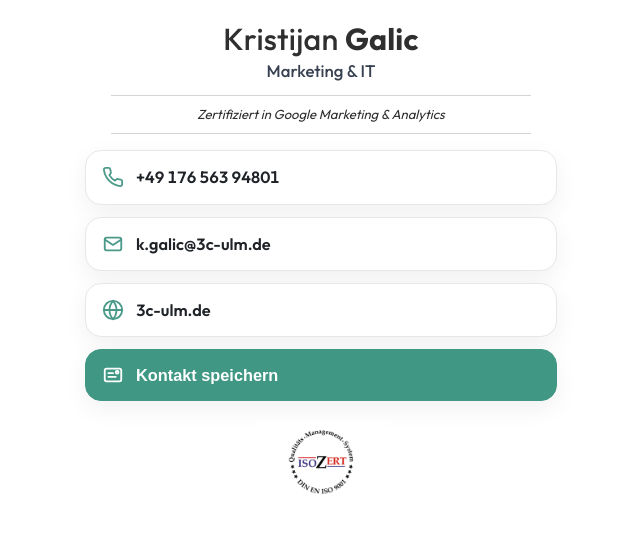
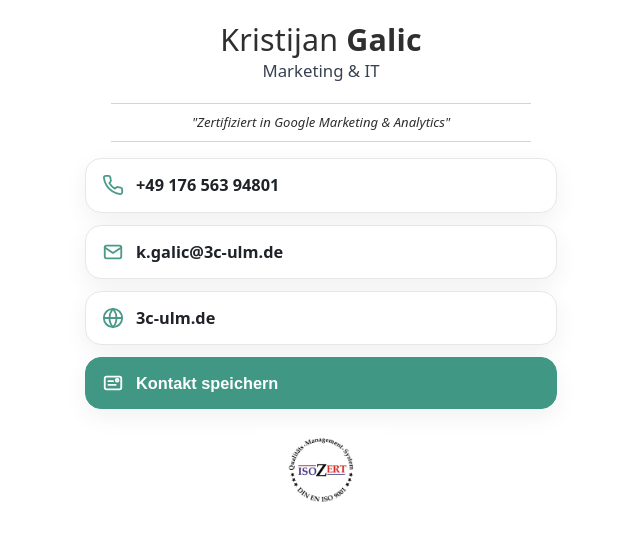
Before and after one commit to 3C-Web/k.galic, a plain HTML site: page index.html in a window 1280 px wide. Shown: the part 198-738 px from the top of the page, without its empty margins (319-959 px from the left). Drawn offline with Linux system fonts and the light colour scheme.

Commit message:
Update index.html

```diff
--- a/index.html
+++ b/index.html
@@ -5,7 +5,7 @@
   <meta name="viewport" content="width=device-width,initial-scale=1" />
   <title>Kristijan Galic – Car Competence Center</title>
 
-  <!-- Google Fonts: Outfit -->
+  <!-- ✅ Google Fonts: Outfit (same as perfect code) -->
   <link href="https://fonts.googleapis.com/css2?family=Outfit:wght@400;500;600;700&display=swap" rel="stylesheet">
 
   <style>
@@ -35,41 +35,107 @@
       padding-top:15px;
       background:var(--bg);
       color:var(--fg);
-      font-family:"Outfit", system-ui, -apple-system, "Segoe UI", Roboto, Arial, sans-serif;
+      /* ✅ match perfect code: use Urbanist here */
+      font-family:"Urbanist", system-ui, -apple-system, "Segoe UI", Roboto, Arial, sans-serif;
+      font-weight:400;
       line-height:1.5;
       -webkit-font-smoothing:antialiased;
       -moz-osx-font-smoothing:grayscale;
     }
 
-    .card{ width:min(92vw,520px); padding:24px; text-align:center; }
-    .logo{ width:250px; height:auto; margin:0 auto 1px; display:block; }
+    .card{
+      width:min(92vw,520px);
+      padding:24px;
+      text-align:center;
+    }
 
-    h1{ margin:20px 0 0; font-size:1.9rem; color:var(--anthrazit); letter-spacing:.2px; font-weight:400; }
-    h1 span:first-child{ font-weight:500; }
-    h1 span:last-child{ font-weight:700; }
+    .logo{
+      width:250px;
+      height:auto;
+      margin:0 auto 1px;
+      display:block;
+    }
 
-    .role{ margin:-5px 0 0; font-size:1.05rem; font-weight:500; color:#374151; }
+    h1{
+      margin:20px 0 0;
+      font-size:1.9rem;
+      color:var(--anthrazit);
+      letter-spacing:.2px;
+      font-weight:400;
+    }
+
+    h1 span:first-child { font-weight:500; }
+    h1 span:last-child { font-weight:700; }
+
+    .role{
+      margin:-5px 0 0;
+      font-size:1.05rem;
+      font-weight:500;
+      color:#374151;
+    }
+
+    .subrole{
+      margin:20px 0 8px;
+      font-size:0.78rem;
+      font-weight:500;
+      color:#4b5563;
+      line-height:1.25;
+      letter-spacing:-0.2px;
+      white-space:nowrap;
+    }
 
     .quote-container{
-      position:relative; margin:12px auto 16px; padding:10px 0;
-      width:100%; max-width:420px;
+      position:relative;
+      margin:12px auto 16px;
+      padding:10px 0;
+      width:100%;
+      max-width:420px;
     }
-    .quote-container::before, .quote-container::after{
-      content:""; position:absolute; left:0; right:0; border-top:1px solid var(--line);
+
+    .quote-container::before,
+    .quote-container::after{
+      content:"";
+      position:absolute;
+      left:0; right:0;
+      border-top:1px solid var(--line);
+      transform:translateZ(0);
     }
+
     .quote-container::before{ top:0; }
     .quote-container::after{ bottom:0; }
-    .quote{ font-size:0.82rem; font-style:italic; color:#2f2f2f; margin:0; line-height:1.45; }
 
-    .grid{ display:grid; gap:12px; margin-top:8px; }
+    .quote{
+      font-size:0.82rem;
+      font-style:italic;
+      color:#2f2f2f;
+      margin:0;
+      line-height:1.45;
+    }
+
+    .grid{
+      display:grid;
+      gap:12px;
+      margin-top:8px;
+    }
+
     .btn{
-      display:flex; align-items:center; justify-content:flex-start; gap:12px;
-      padding:14px 16px; border-radius:var(--radius);
-      background:var(--btn); border:1px solid var(--btn-border);
-      text-decoration:none; color:var(--fg); box-shadow:var(--shadow);
+      display:flex;
+      align-items:center;
+      justify-content:flex-start;
+      gap:12px;
+      padding:14px 16px;
+      border-radius:var(--radius);
+      background:var(--btn);
+      border:1px solid var(--btn-border);
+      text-decoration:none;
+      color:var(--fg);
+      box-shadow:var(--shadow);
       transition:background .15s ease, transform .04s ease, border-color .15s ease, filter .15s ease;
-      font-weight:500; text-align:left; cursor:pointer;
+      font-weight:500;
+      text-align:left;
+      cursor:pointer;
     }
+
     .btn:hover{ background:var(--btn-hover); border-color:#dfe3e8; }
     .btn:active{ transform:translateY(1px); }
 
@@ -84,9 +150,10 @@
     .iso-badge{ margin-top:20px; display:flex; justify-content:center; margin-bottom:20px; }
     .iso-badge img{ width:130px; height:auto; opacity:0.98; }
 
-    @media (max-width:380px){
-      .quote{ font-size:0.78rem; }
-      .iso-badge img{ width:110px; }
+    @media (max-width:380px) {
+      .subrole { font-size:0.75rem; }
+      .quote { font-size:0.78rem; }
+      .iso-badge img { width:110px; }
     }
   </style>
 </head>
@@ -96,17 +163,20 @@
 
     <h1><span>Kristijan</span> <span>Galic</span></h1>
     <div class="role">Marketing &amp; IT</div>
+    <div class="subrole"></div>
 
-    <!-- Lined certification block -->
+    <!-- ✅ lined quote block with double quotes, like Gökhan -->
     <div class="quote-container">
-      <p class="quote">Zertifiziert in Google Marketing &amp; Analytics</p>
+      <p class="quote">"Zertifiziert in Google Marketing &amp; Analytics"</p>
     </div>
 
     <div class="grid">
       <!-- Phone -->
       <a class="btn" href="tel:+4917656394801">
         <span class="ico" aria-hidden="true">
-          <svg viewBox="0 0 24 24" role="img" aria-label="Telefon"><path d="M22 16.92v3a2 2 0 0 1-2.18 2 19.9 19.9 0 0 1-8.63-3.07 19.5 19.5 0 0 1-6-6A19.9 19.9 0 0 1 2.08 4.18 2 2 0 0 1 4.06 2h3a2 2 0 0 1 2 1.72c.12.9.3 1.77.57 2.6a2 2 0 0 1-.45 2.11L8.09 9.91a16 16 0 0 0 6 6l1.48-1.09a2 2 0 0 1 2.11-.45c.83.27 1.7.45 2.6.57A2 2 0 0 1 22 16.92Z"/></svg>
+          <svg viewBox="0 0 24 24" role="img" aria-label="Telefon">
+            <path d="M22 16.92v3a2 2 0 0 1-2.18 2 19.9 19.9 0 0 1-8.63-3.07 19.5 19.5 0 0 1-6-6A19.9 19.9 0 0 1 2.08 4.18 2 2 0 0 1 4.06 2h3a2 2 0 0 1 2 1.72c.12.9.3 1.77.57 2.6a2 2 0 0 1-.45 2.11L8.09 9.91a16 16 0 0 0 6 6l1.48-1.09a2 2 0 0 1 2.11-.45c.83.27 1.7.45 2.6.57A2 2 0 0 1 22 16.92Z"/>
+          </svg>
         </span>
         <span class="txt">+49 176 563 94801</span>
       </a>
@@ -114,7 +184,10 @@
       <!-- Email -->
       <a class="btn" href="mailto:k.galic@3c-ulm.de">
         <span class="ico" aria-hidden="true">
-          <svg viewBox="0 0 24 24" role="img" aria-label="E-Mail"><rect x="3" y="5" width="18" height="14" rx="2" ry="2"></rect><path d="M3 7l9 6 9-6"></path></svg>
+          <svg viewBox="0 0 24 24" role="img" aria-label="E-Mail">
+            <rect x="3" y="5" width="18" height="14" rx="2" ry="2"></rect>
+            <path d="M3 7l9 6 9-6"></path>
+          </svg>
         </span>
         <span class="txt">k.galic@3c-ulm.de</span>
       </a>
@@ -122,23 +195,35 @@
       <!-- Website -->
       <a class="btn" href="https://3c-ulm.de/" target="_blank" rel="noopener">
         <span class="ico" aria-hidden="true">
-          <svg viewBox="0 0 24 24" role="img" aria-label="Webseite"><circle cx="12" cy="12" r="10"></circle><path d="M2 12h20"></path><path d="M12 2a15 15 0 0 1 0 20"></path><path d="M12 2a15 15 0 0 0 0 20"></path></svg>
+          <svg viewBox="0 0 24 24" role="img" aria-label="Webseite">
+            <circle cx="12" cy="12" r="10"></circle>
+            <path d="M2 12h20"></path>
+            <path d="M12 2a15 15 0 0 1 0 20"></path>
+            <path d="M12 2a15 15 0 0 0 0 20"></path>
+          </svg>
         </span>
         <span class="txt">3c-ulm.de</span>
       </a>
 
-      <!-- Add Contact -->
+      <!-- ✅ Add Contact (filled green) -->
       <button class="btn btn--primary" type="button" onclick="downloadVCF()" aria-label="Kontakt speichern">
         <span class="ico" aria-hidden="true">
-          <svg viewBox="0 0 24 24" role="img" aria-label="Kontakt speichern"><rect x="3" y="5" width="18" height="14" rx="2" ry="2"></rect><path d="M7 10h5"></path><path d="M7 14h8"></path><circle cx="16.5" cy="9" r="1.5"></circle></svg>
+          <svg viewBox="0 0 24 24" role="img" aria-label="Kontakt speichern">
+            <rect x="3" y="5" width="18" height="14" rx="2" ry="2"></rect>
+            <path d="M7 10h5"></path>
+            <path d="M7 14h8"></path>
+            <circle cx="16.5" cy="9" r="1.5"></circle>
+          </svg>
         </span>
         <span class="txt" style="color:#fff;">Kontakt speichern</span>
       </button>
     </div>
 
+    <!-- ✅ ISO Certificate (non-clickable) -->
     <div class="iso-badge">
       <img src="iso.png" alt="ISO 9001 Zertifikat">
     </div>
+
   </main>
 
   <script>
@@ -153,7 +238,7 @@
         "EMAIL;TYPE=INTERNET;TYPE=WORK:k.galic@3c-ulm.de\r\n" +
         "TEL;TYPE=CELL;TYPE=WORK:+49 176 563 94801\r\n" +
         "URL:https://3c-ulm.de/\r\n" +
-        "NOTE:Zertifiziert in Google Marketing & Analytics\r\n" +
+        "NOTE:\"Zertifiziert in Google Marketing & Analytics\"\r\n" +
         "END:VCARD\r\n";
 
       const blob = new Blob([vcard], { type: "text/vcard;charset=utf-8" });
```
